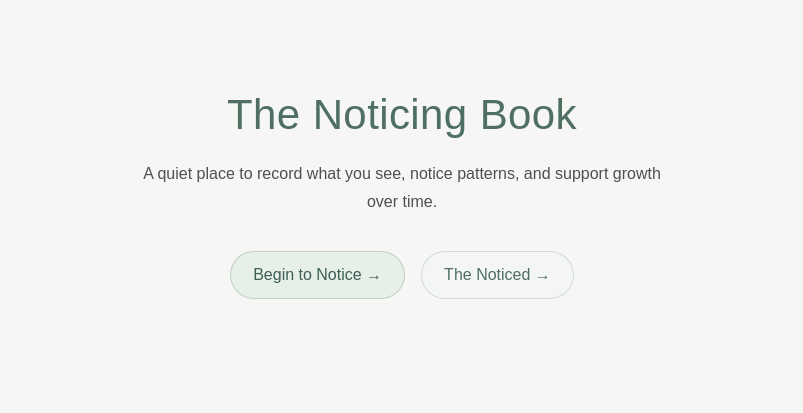
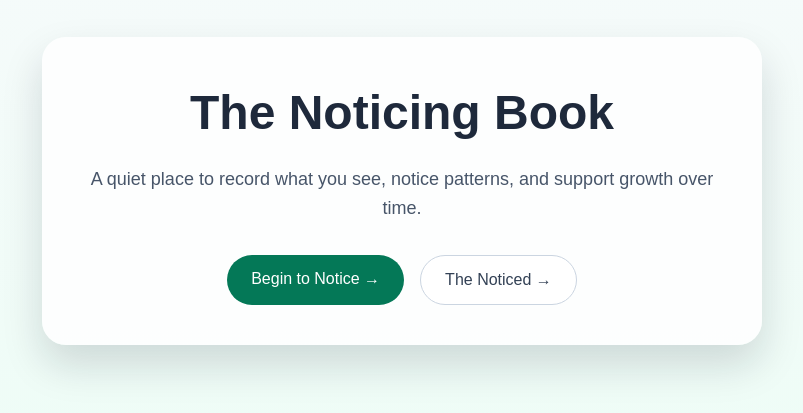
Before and after one commit to crutchermarie3-eng/book-of-noticing, a Next.js app: page / in a window 1280 px wide. Shown: the part 209-622 px from the top of the page, without its empty margins (238-1041 px from the left). Built offline with nearby package versions, Linux system fonts and the light colour scheme.

Commit message:
Update page.tsx

```diff
--- a/src/app/page.tsx
+++ b/src/app/page.tsx
@@ -6,18 +6,26 @@ export default function HomePage() {
         display: "grid",
         placeItems: "center",
         padding: 32,
-        background: "#f6f7f4",
+        background: "linear-gradient(#f8fafc, #ecfdf5)",
         textAlign: "center",
       }}
     >
-      <div style={{ maxWidth: 640, width: "100%" }}>
+      <div
+        style={{
+          maxWidth: 720,
+          width: "100%",
+          background: "rgba(255,255,255,0.85)",
+          borderRadius: 24,
+          padding: 40,
+          boxShadow: "0 20px 40px rgba(15,23,42,0.15)",
+        }}
+      >
         <h1
           style={{
-            fontSize: 42,
-            fontWeight: 500,
-            marginBottom: 14,
-            color: "#4f6f63",
-            letterSpacing: "0.4px",
+            fontSize: 48,
+            fontWeight: 600,
+            color: "#1e293b",
+            marginBottom: 16,
           }}
         >
           The Noticing Book
@@ -25,37 +33,25 @@ export default function HomePage() {
 
         <p
           style={{
-            opacity: 0.75,
-            lineHeight: 1.7,
-            marginBottom: 36,
-            maxWidth: 520,
-            marginLeft: "auto",
-            marginRight: "auto",
-            fontSize: 16,
+            fontSize: 18,
+            lineHeight: 1.6,
+            color: "#475569",
+            marginBottom: 32,
           }}
         >
-          A quiet place to record what you see, notice patterns, and support
-          growth over time.
+          A quiet place to record what you see, notice patterns, and support growth over time.
         </p>
 
-        <div
-          style={{
-            display: "flex",
-            gap: 16,
-            justifyContent: "center",
-            flexWrap: "wrap",
-          }}
-        >
+        <div style={{ display: "flex", justifyContent: "center", gap: 16 }}>
           <a
             href="/noticing"
             style={{
-              padding: "11px 22px",
+              padding: "12px 24px",
               borderRadius: 999,
+              background: "#047857",
+              color: "white",
+              fontWeight: 500,
               textDecoration: "none",
-              fontWeight: 500,
-              background: "#e7efe9",
-              color: "#3f5f55",
-              border: "1px solid rgba(79,111,99,0.25)",
             }}
           >
             Begin to Notice →
@@ -64,13 +60,12 @@ export default function HomePage() {
           <a
             href="/noticed"
             style={{
-              padding: "11px 22px",
+              padding: "12px 24px",
               borderRadius: 999,
+              border: "1px solid #cbd5e1",
+              color: "#334155",
               textDecoration: "none",
-              fontWeight: 500,
-              background: "#f3f6f4",
-              color: "#4f6f63",
-              border: "1px solid rgba(79,111,99,0.2)",
+              background: "white",
             }}
           >
             The Noticed →
```
